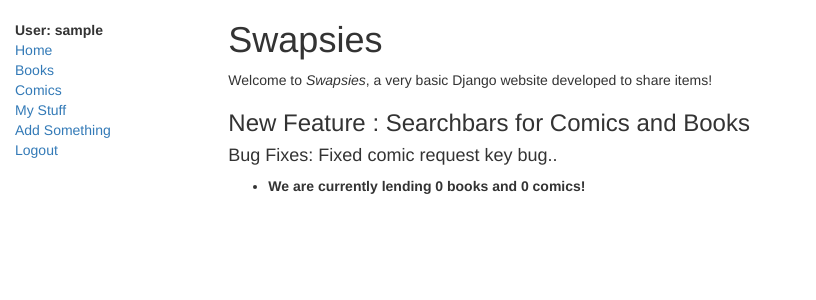
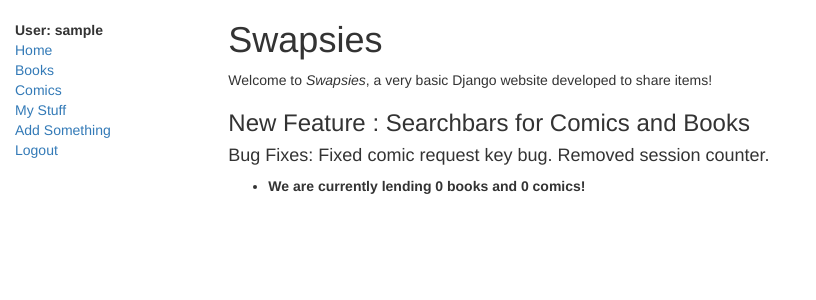
Before and after one commit to Cjhosu/Swapsies, a Django app: page /catalog/ in a window 1280 px wide. Shown: the top 300 px of the page, without its empty margins (0-816 px from the left). Run offline with Django 3.2, Linux system fonts and the light colour scheme; the visitor is signed in with stand-in values (Sample User, id 1); data that the repository does not hold is empty; some libraries are stand-ins or nearby versions.

Commit message:
Edit MOD

```diff
--- a/catalog/templates/index.html
+++ b/catalog/templates/index.html
@@ -7,7 +7,7 @@
 
 
 <h3>New Feature : Searchbars for Comics and Books</h3>
-<h4> Bug Fixes: Fixed comic request key bug..</h4>
+<h4> Bug Fixes: Fixed comic request key bug. Removed session counter.</h4>
 
   <ul>
     <li><strong>We are currently lending {{ num_books }} books and {{ num_comics}} {% if num_comics == 1 %} comic{% else %} comics{% endif %}! </strong> </li>
```
